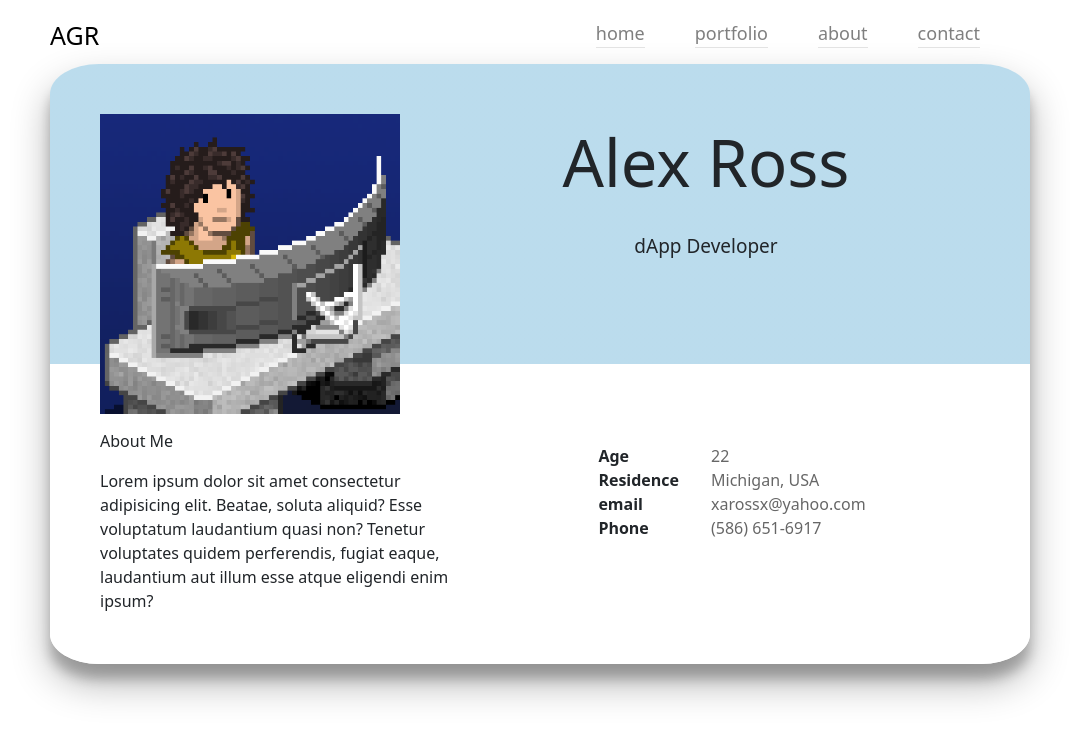
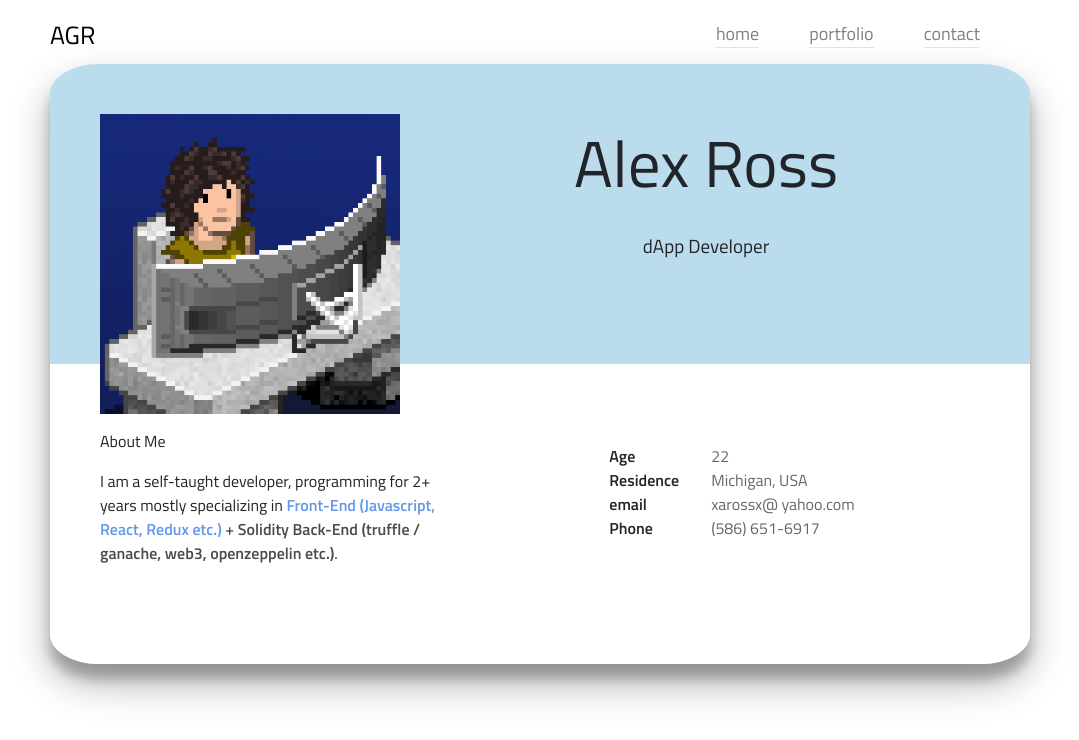
Before and after one commit to AGRTECH/portfolio-site, a React (Create React App) app: page / in a window 1280 px wide. Shown: the top 740 px of the page, without its empty margins (100-1179 px from the left). Built offline with nearby package versions, Linux system fonts and the light colour scheme.

Commit message:
refining

```diff
--- a/public/index.html
+++ b/public/index.html
@@ -15,6 +15,9 @@
       user's mobile device or desktop. See https://developers.google.com/web/fundamentals/web-app-manifest/
     -->
     <link rel="manifest" href="%PUBLIC_URL%/manifest.json" />
+    <link rel="preconnect" href="https://fonts.googleapis.com">
+    <link rel="preconnect" href="https://fonts.gstatic.com" crossorigin>
+    <link href="https://fonts.googleapis.com/css2?family=Kanit:ital,wght@1,300&family=Titillium+Web:ital,wght@0,300;0,400;0,600;1,300&display=swap" rel="stylesheet">
     <!--
       Notice the use of %PUBLIC_URL% in the tags above.
       It will be replaced with the URL of the `public` folder during the build.
--- a/src/components/App.js
+++ b/src/components/App.js
@@ -9,6 +9,7 @@ import { BrowserRouter, Routes, Route } from "react-router-dom";
 
 const App = () => {
   return (
+
     <BrowserRouter>
       <Nav />
       <Routes>
--- a/src/components/App.module.css
+++ b/src/components/App.module.css
@@ -2,6 +2,11 @@
   margin: 0;
   padding: 0;
   box-sizing: border-box;
+  font-family: 'Titillium Web', sans-serif;
+}
+
+.bodyBackground {
+  background-color: blue;
 }
 
 .homeContainer {
@@ -50,6 +55,28 @@
 .nftImage {
   width: 300px;
   height: 300px;
+}
+
+.frontEndText {
+  color: rgba(14, 96, 219, 0.639);
+  font-weight: bold;
+}
+
+.backEndText {
+  color: rgba(0, 0, 0, 0.707);
+  font-weight: bold;
+}
+
+.everpayTitle {
+  font-weight: bold;
+  color: rgba(14, 111, 39, 0.824);
+  font-size: 20px;
+}
+
+.transparentVotingTitle {
+  font-weight: bold;
+  color: rgba(94, 91, 102, 0.824);
+  font-size: 20px;
 }
 
 .nameList {
@@ -117,7 +144,7 @@
   }
 }
 
-@media (max-width: 415px) {
+@media (max-width: 500px) {
   .homeTopFlexIphone {
     display: flex;
     flex-direction: column;
@@ -141,11 +168,11 @@
     background-image: linear-gradient(
       to top,
       white,
-      white 62%,
-      rgba(30, 139, 195, 0.3) 38%,
+      white 55%,
+      rgba(30, 139, 195, 0.3) 45%,
       rgba(30, 139, 195, 0.3)
     );
-    height: 850px;
+    height: 720px;
   }
 
   .aboutContainer {
@@ -188,7 +215,7 @@
   }
 
   .homeBotRightRightList li {
-    margin-right: 10px;
+    margin-right: 25px;
     font-size: 10px;
   }
 
--- a/src/components/Home.js
+++ b/src/components/Home.js
@@ -29,10 +29,8 @@ const Home = () => {
             <div className={styles.homeBotLeft}>
               <p className={styles.homeDescription}>About Me</p>
               <p className={styles.homeDescription}>
-                Lorem ipsum dolor sit amet consectetur adipisicing elit. Beatae,
-                soluta aliquid? Esse voluptatum laudantium quasi non? Tenetur
-                voluptates quidem perferendis, fugiat eaque, laudantium aut
-                illum esse atque eligendi enim ipsum?
+                I am a self-taught developer, programming for 2+ years mostly
+                specializing in <span className={styles.frontEndText}>Front-End (Javascript, React, Redux etc.)</span>  +  <span className={styles.backEndText}>Solidity Back-End (truffle / ganache, web3, openzeppelin etc.)</span>.
               </p>
             </div>
             <div className={styles.homeBotRight}>
@@ -45,7 +43,7 @@ const Home = () => {
               <ul className={styles.homeBotRightRightList}>
                 <li>22</li>
                 <li>Michigan, USA</li>
-                <li>xarossx@yahoo.com</li>
+                <li>xarossx@ yahoo.com</li>
                 <li>(586) 651-6917</li>
               </ul>
             </div>
--- a/src/components/Nav.js
+++ b/src/components/Nav.js
@@ -19,9 +19,9 @@ const Nav = (props) => {
         <li>
           <Link to={"/portfolio"}>portfolio</Link>
         </li>
-        <li>
+        {/* <li>
           <Link to={"/about"}>about</Link>
-        </li>
+        </li> */}
         <li>
           <Link to={"/contact"}>contact</Link>
         </li>
--- a/src/components/Portfolio.js
+++ b/src/components/Portfolio.js
@@ -19,12 +19,9 @@ const Portfolio = () => {
           </div>
           <div className={styles.homeBotFlex}>
             <div className={styles.homeBotLeft}>
-              <p>Everpay</p>
+              <p className={styles.everpayTitle}>Everpay</p>
               <p>
-                Lorem ipsum dolor sit amet consectetur adipisicing elit. Beatae,
-                soluta aliquid? Esse voluptatum laudantium quasi non? Tenetur
-                voluptates quidem perferendis, fugiat eaque, laudantium aut
-                illum esse atque eligendi enim ipsum?
+                A payment streaming app. Streams money to the receiver every second over a specified interval of time and can be withdrawn at any time. This could be used as payment to employees from employers instead of the traditional, get paid every 2 weeks method.
               </p>
               <div>
                 <Button
@@ -50,12 +47,11 @@ const Portfolio = () => {
               </div>
             </div>
             <div className={styles.homeBotLeft}>
-              <p>Transparent Voting</p>
+              <p className={styles.transparentVotingTitle}>Transparent Voting</p>
               <p>
-                Lorem ipsum dolor sit amet consectetur adipisicing elit. Beatae,
-                soluta aliquid? Esse voluptatum laudantium quasi non? Tenetur
-                voluptates quidem perferendis, fugiat eaque, laudantium aut
-                illum esse atque eligendi enim ipsum?
+                A voting and poll creation app. You create a poll, or just vote on
+                existing polls. Can be any category and users can only vote once per poll.
+                Results are shown after a time interval and winner is revealed.
               </p>
               <div>
                 <Button className={styles.buttonLiveDemo}> Demo</Button>
```
